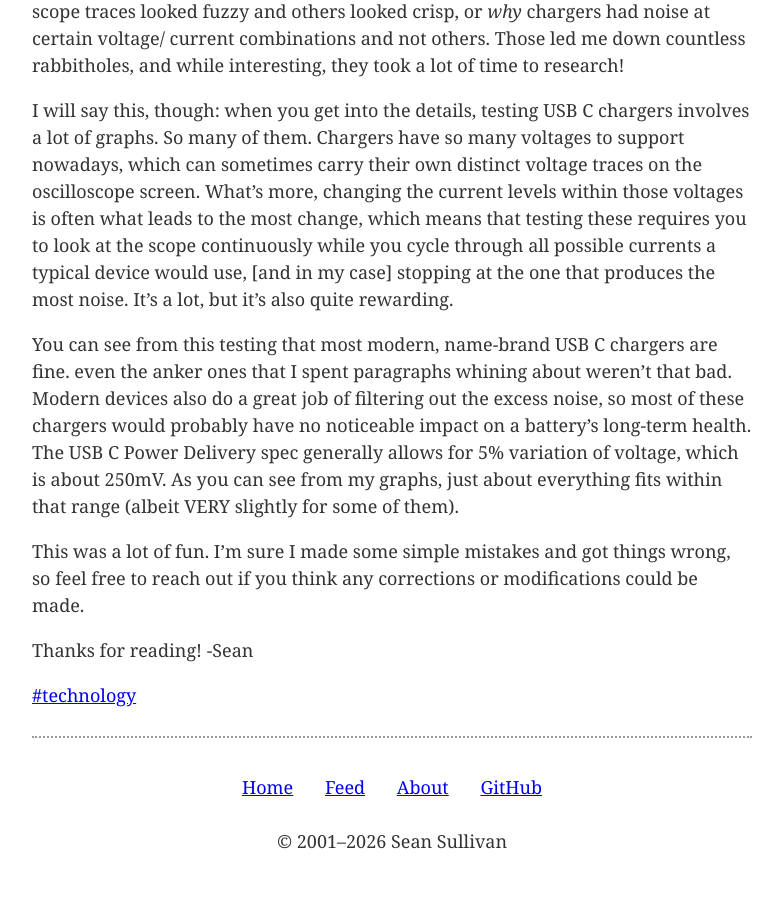
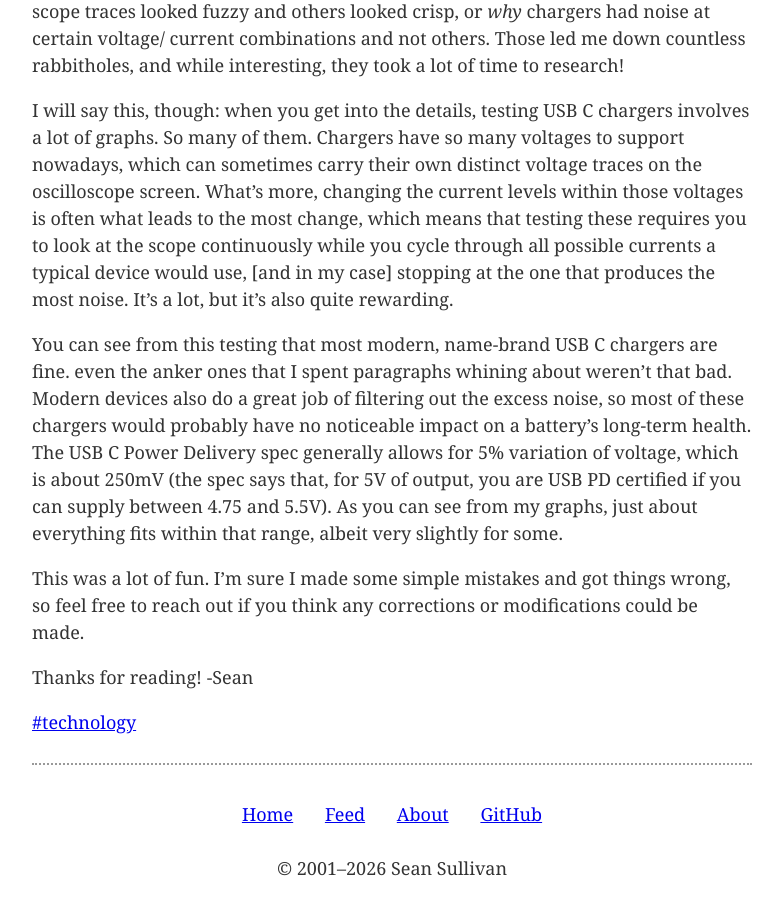
Before and after one commit to 0sps/sull1van.com, a Jekyll site: the page built from _posts/2026-01-19-a-dozen-chargers-in-the-lab.md, in a window 1280 px wide and 900 px high, scrolled down 7562 px. Shown: the whole window, without its empty margins (248-1029 px from the left). Built offline with Jekyll 4.4.1, drawn with Linux system fonts in a browser that asks for light colours; before the commit the page ends 8435 px from its top, so only the background shows below that.

Commit message:
Update 2026-01-19-a-dozen-chargers-in-the-lab.md

```diff
--- a/_posts/2026-01-19-a-dozen-chargers-in-the-lab.md
+++ b/_posts/2026-01-19-a-dozen-chargers-in-the-lab.md
@@ -1565,7 +1565,7 @@ Wow, that was a lot. Evaluating chargers seems quite difficult at first, but rea
 
 I will say this, though: when you get into the details, testing USB C chargers involves a lot of graphs. So many of them. Chargers have so many voltages to support nowadays, which can sometimes carry their own distinct voltage traces on the oscilloscope screen. What's more, changing the current levels within those voltages is often what leads to the most change, which means that testing these requires you to look at the scope continuously while you cycle through all possible currents a typical device would use, [and in my case] stopping at the one that produces the most noise. It's a lot, but it's also quite rewarding.
 
-You can see from this testing that most modern, name-brand USB C chargers are fine. even the anker ones that I spent paragraphs whining about weren't that bad. Modern devices also do a great job of filtering out the excess noise, so most of these chargers would probably have no noticeable impact on a battery's long-term health. The USB C Power Delivery spec generally allows for 5% variation of voltage, which is about 250mV. As you can see from my graphs, just about everything fits within that range (albeit VERY slightly for some of them).
+You can see from this testing that most modern, name-brand USB C chargers are fine. even the anker ones that I spent paragraphs whining about weren't that bad. Modern devices also do a great job of filtering out the excess noise, so most of these chargers would probably have no noticeable impact on a battery's long-term health. The USB C Power Delivery spec generally allows for 5% variation of voltage, which is about 250mV (the spec says that, for 5V of output, you are USB PD certified if you can supply between 4.75 and 5.5V). As you can see from my graphs, just about everything fits within that range, albeit very slightly for some.
 
 This was a lot of fun. I'm sure I made some simple mistakes and got things wrong, so feel free to reach out if you think any corrections or modifications could be made.
 
```
